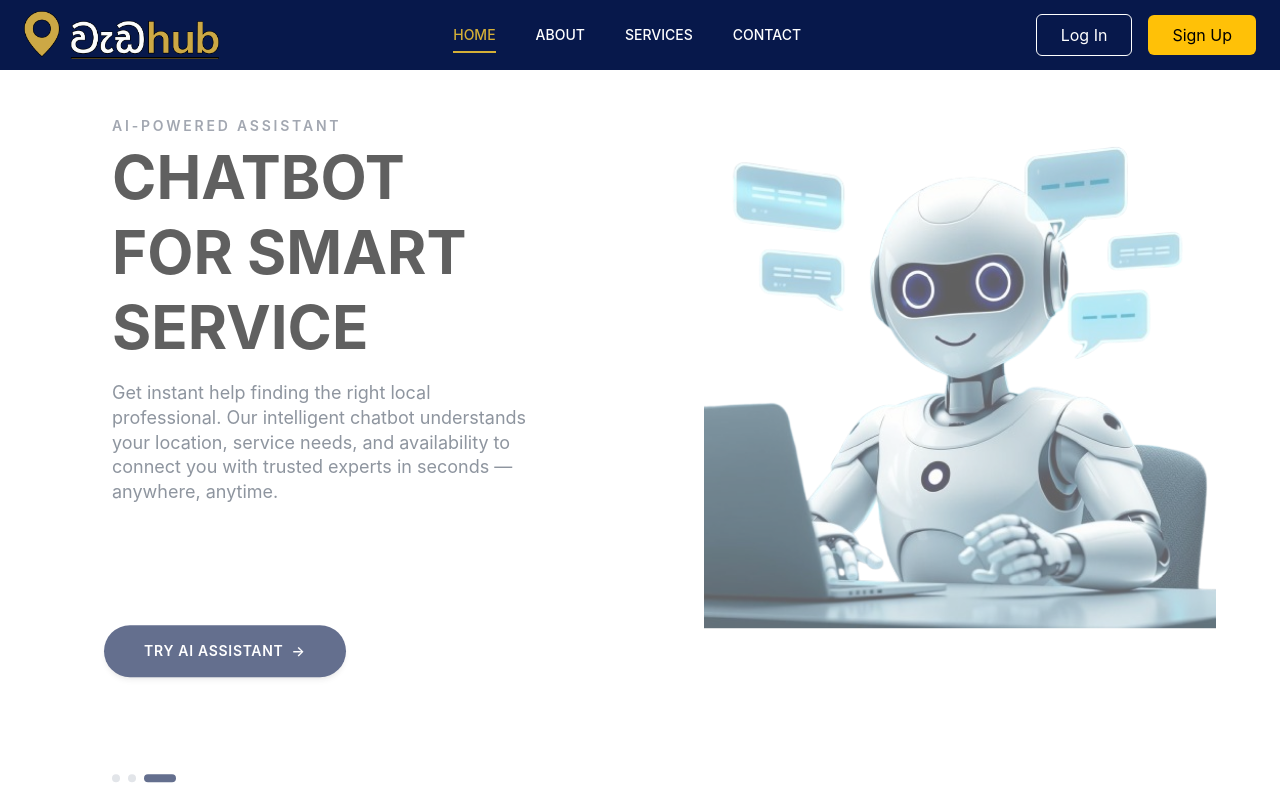
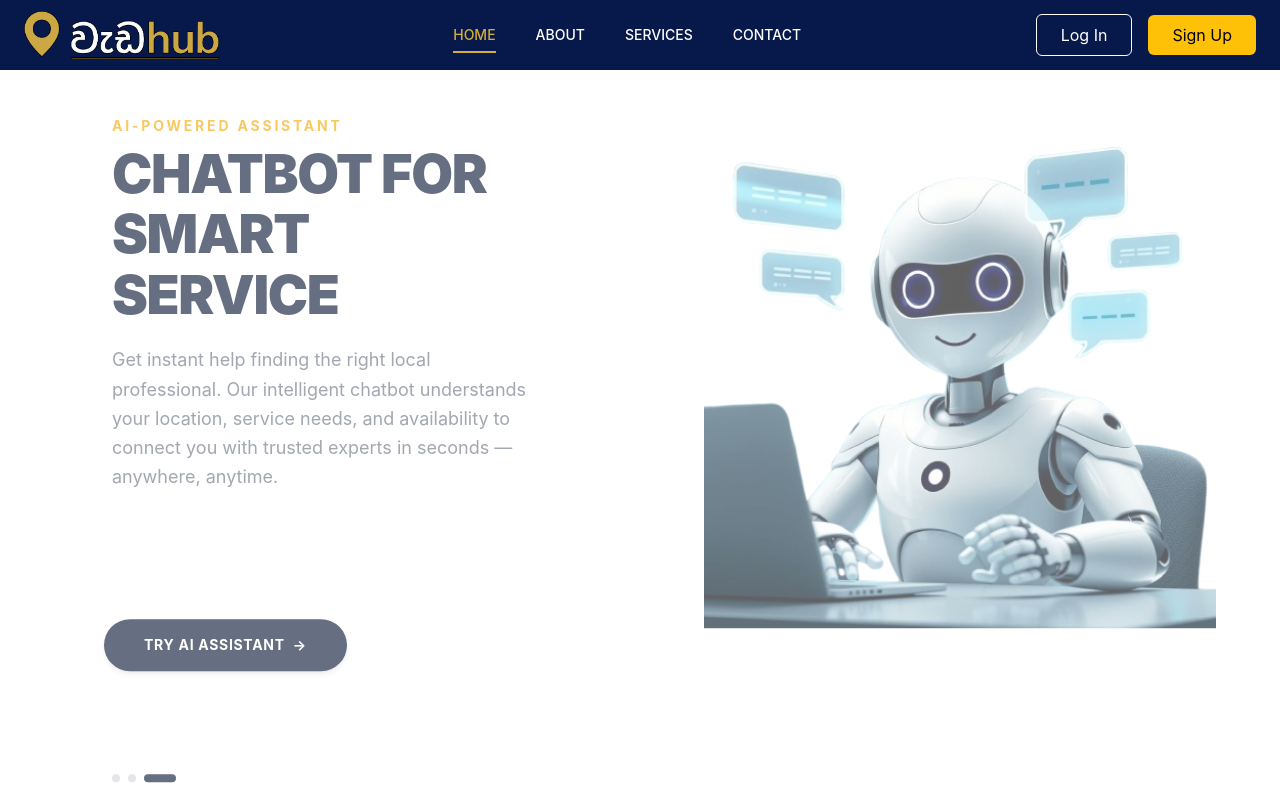
Before and after one commit to sathsararns/wedaHub-frontend, a React app: page / in a window 1280 px wide. Shown: the top 800 px of the page. Built offline with nearby package versions, Linux system fonts and the light colour scheme; the HTML template or start-up script is replaced by a standard one.

Commit message:
feat: enhance styling in HeroGrid component for improved readability and visual appeal

```diff
--- a/src/components/home/HeroGrid.jsx
+++ b/src/components/home/HeroGrid.jsx
@@ -45,7 +45,7 @@ export function HeroGrid() {
   const isLocationSlide = slide.image === hero_2;
 
   return (
-    <section className="w-full h-[calc(100vh-70px)] bg-white overflow-hidden">
+    <section className="w-full h-[calc(100vh-70px)] bg-white overflow-hidden font-sans">
 
       <div
         key={index}
@@ -59,24 +59,25 @@ export function HeroGrid() {
 
             <div>
 
-              <div className="text-xs sm:text-sm font-semibold text-gray-500 tracking-[0.2em] uppercase mb-1">
+              <div className="text-xs sm:text-sm font-bold text-[#f5a800] tracking-[0.2em] uppercase mb-2">
                 {slide.subtitle}
               </div>
 
-              <h1 className="text-3xl sm:text-4xl md:text-5xl lg:text-6xl font-bold text-black leading-tight mb-4">
+              {/* Title styled with heavy font weight matching the image */}
+              <h1 className="text-3xl sm:text-4xl md:text-5xl lg:text-[54px] font-black text-[#0b1736] leading-[1.12] tracking-tight mb-5">
                 {slide.title}
               </h1>
 
-              {/* 🔥 UPDATED DESCRIPTION */}
+              {/* Description text matching the image body typography */}
               {isLocationSlide ? (
                 <p
-                  className="text-sm sm:text-base md:text-lg text-gray-600 leading-snug max-w-xl mb-3"
+                  className="text-sm sm:text-base md:text-lg text-gray-500 font-normal leading-relaxed max-w-xl mb-3"
                   style={{ display: '-webkit-box', WebkitLineClamp: 4, WebkitBoxOrient: 'vertical', overflow: 'hidden' }}
                 >
                   {slide.description}
                 </p>
               ) : (
-                <p className="text-sm sm:text-base md:text-lg text-gray-600 leading-snug max-w-xl mb-6">
+                <p className="text-sm sm:text-base md:text-lg text-gray-500 font-normal leading-relaxed max-w-xl mb-6">
                   {slide.description}
                 </p>
               )}
@@ -85,7 +86,7 @@ export function HeroGrid() {
 
             <div className={`flex justify-start -ml-2`}>
               <button
-                className={`group inline-flex items-center justify-center bg-[#07184B] text-white font-semibold py-3 sm:py-4 px-8 sm:px-10 text-sm tracking-wider rounded-full shadow-md transition-all duration-300 hover:bg-[#0a1f5c] hover:shadow-lg hover:-translate-y-1 ${isLocationSlide ? '-mt-3' : ''}`}
+                className={`group inline-flex items-center justify-center bg-[#0b1736] text-white font-bold py-3.5 sm:py-4 px-8 sm:px-10 text-sm tracking-wider rounded-full shadow-md transition-all duration-300 hover:bg-[#07184B] hover:shadow-lg hover:-translate-y-1 ${isLocationSlide ? '-mt-3' : ''}`}
               >
 
                 {slide.buttonText}
@@ -104,7 +105,7 @@ export function HeroGrid() {
                   onClick={() => setIndex(slideIndex)}
                   className={`h-2 rounded-full transition-all ${
                     slideIndex === index
-                      ? 'bg-[#07184B] w-8'
+                      ? 'bg-[#0b1736] w-8'
                       : 'bg-gray-300 w-2'
                   }`}
                 />
```
